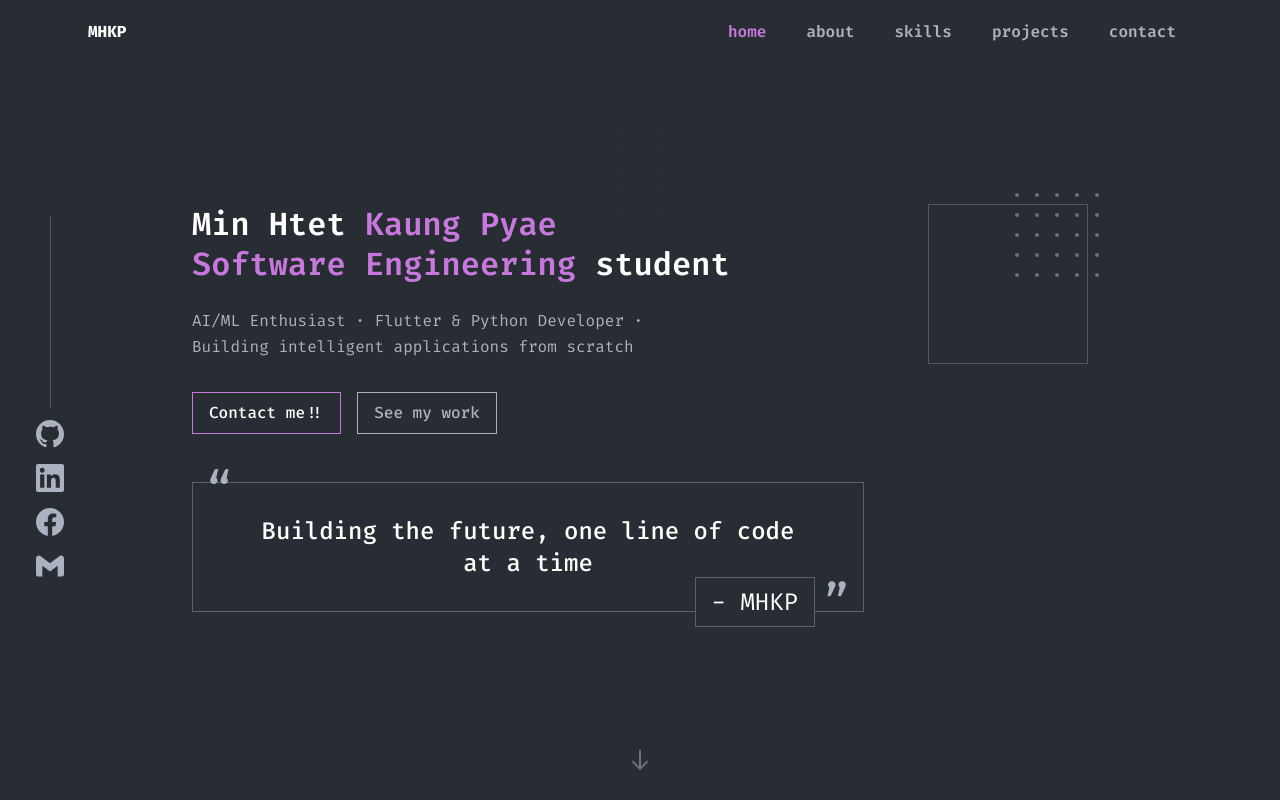
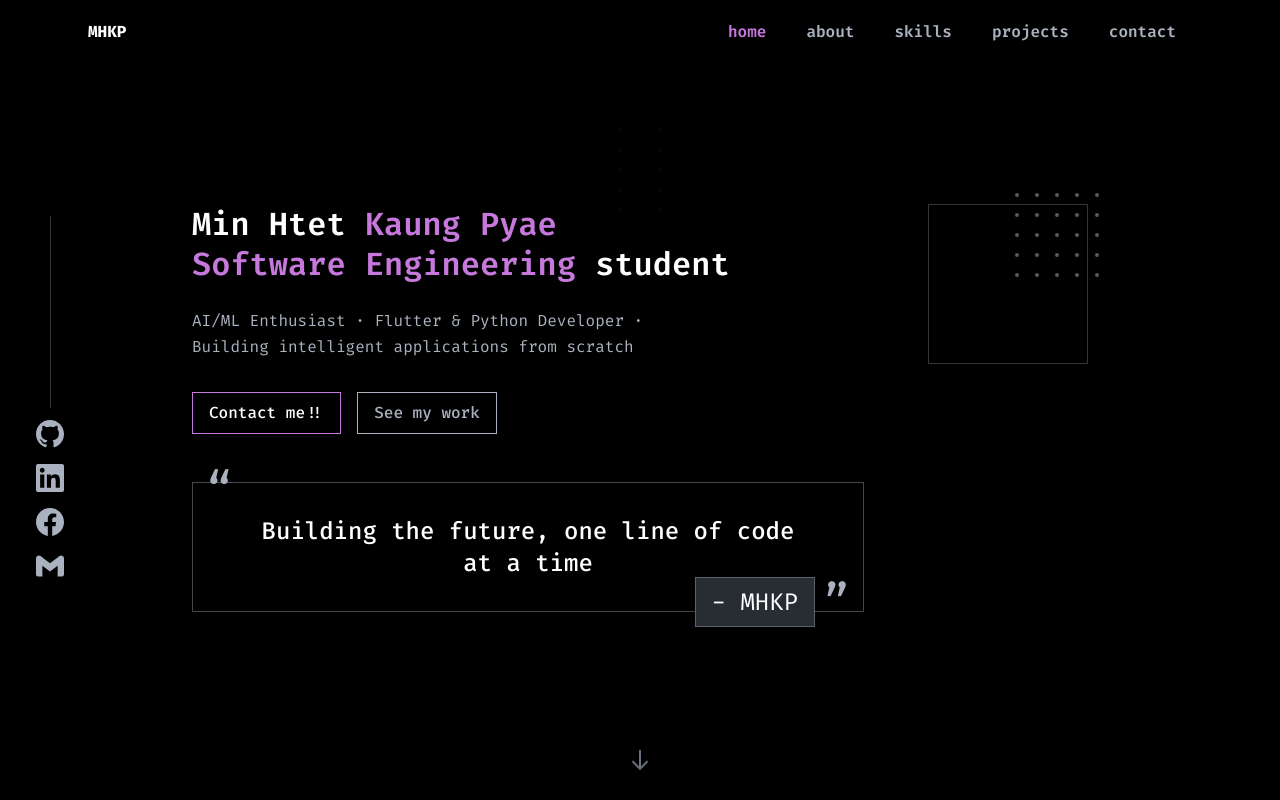
Before and after one commit to MHKaungPyae/portfolio, a React (Vite) app: page / in a window 1280 px wide. Shown: the top 800 px of the page. Built offline with nearby package versions, Linux system fonts and the light colour scheme.

Commit message:
Change background and navbar to pitch black, add spline dependencies

```diff
--- a/package.json
+++ b/package.json
@@ -10,9 +10,13 @@
     "preview": "vite preview"
   },
   "dependencies": {
+    "@splinetool/react-spline": "^4.1.0",
+    "@splinetool/runtime": "^1.12.98",
+    "clsx": "^2.1.1",
     "framer-motion": "^12.42.2",
     "react": "^19.2.6",
-    "react-dom": "^19.2.6"
+    "react-dom": "^19.2.6",
+    "tailwind-merge": "^3.6.0"
   },
   "devDependencies": {
     "@eslint/js": "^10.0.1",
--- a/src/App.jsx
+++ b/src/App.jsx
@@ -9,7 +9,7 @@ import SideSocial from './components/SideSocial'
 
 export default function App() {
   return (
-    <div className="bg-[#282C33] text-[#abb2bf] min-h-screen">
+    <div className="bg-black text-[#abb2bf] min-h-screen">
       <SideSocial />
       <Navbar />
       <main>
--- a/src/components/ui/menu-hover-effects.jsx
+++ b/src/components/ui/menu-hover-effects.jsx
@@ -17,7 +17,7 @@ export default function NavMenu({ items = [], activeItem = 'home' }) {
   return (
     <nav
       className={`fixed top-0 inset-x-0 z-50 transition-all duration-300 ${
-        scrolled ? 'bg-[#282C33]/95 backdrop-blur-sm shadow-lg shadow-black/20' : 'bg-[#282C33]'
+        scrolled ? 'bg-black/95 backdrop-blur-sm shadow-lg shadow-black/20' : 'bg-black'
       }`}
     >
       <div className="max-w-6xl mx-auto flex items-center justify-between h-16 px-6">
@@ -63,7 +63,7 @@ export default function NavMenu({ items = [], activeItem = 'home' }) {
                   >
                     {/* Link text */}
                     <span
-                      className={`relative z-10 block font-semibold transition-colors duration-300 group-hover:text-[#282C33] text-base py-2 px-3 lg:px-4 ${
+                      className={`relative z-10 block font-semibold transition-colors duration-300 group-hover:text-black text-base py-2 px-3 lg:px-4 ${
                         isActive ? 'text-[#c778dd]' : 'text-[#abb2bf]'
                       }`}
                     >
@@ -89,7 +89,7 @@ export default function NavMenu({ items = [], activeItem = 'home' }) {
           isMenuOpen ? 'max-h-screen opacity-100' : 'max-h-0 opacity-0'
         }`}
       >
-        <ul className="flex flex-col items-center gap-6 py-8 bg-[#282C33] border-t border-[#abb2bf]/20">
+        <ul className="flex flex-col items-center gap-6 py-8 bg-black border-t border-[#abb2bf]/20">
           {items.map((item) => {
             const key = item.label.toLowerCase()
             const isActive = activeItem === key
@@ -101,7 +101,7 @@ export default function NavMenu({ items = [], activeItem = 'home' }) {
                   className="relative inline-block group"
                 >
                   <span
-                    className={`relative z-10 block font-semibold transition-colors duration-300 group-hover:text-[#282C33] text-xl py-2 px-4 ${
+                    className={`relative z-10 block font-semibold transition-colors duration-300 group-hover:text-black text-xl py-2 px-4 ${
                       isActive ? 'text-[#c778dd]' : 'text-[#abb2bf]'
                     }`}
                   >
```
Also changed, not shown: 1 other file (tests, documents, lock files or other folders).
